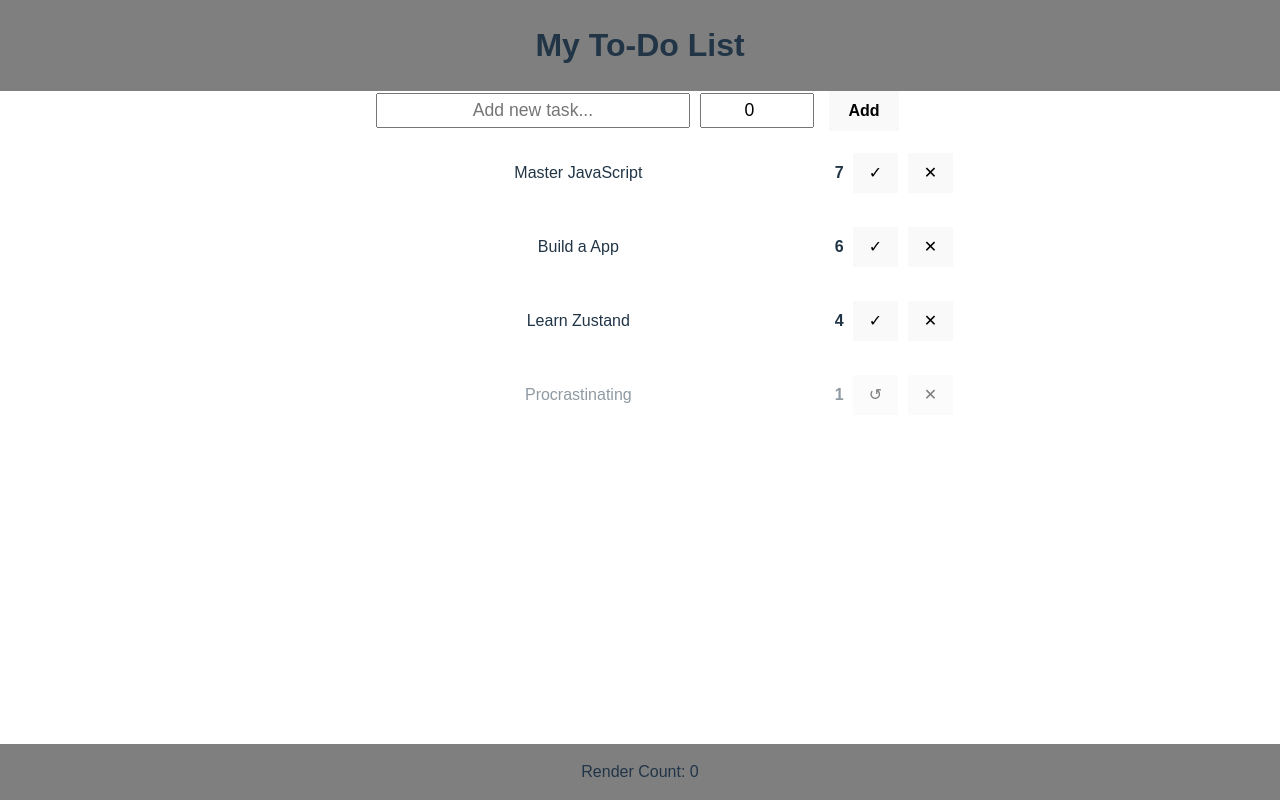
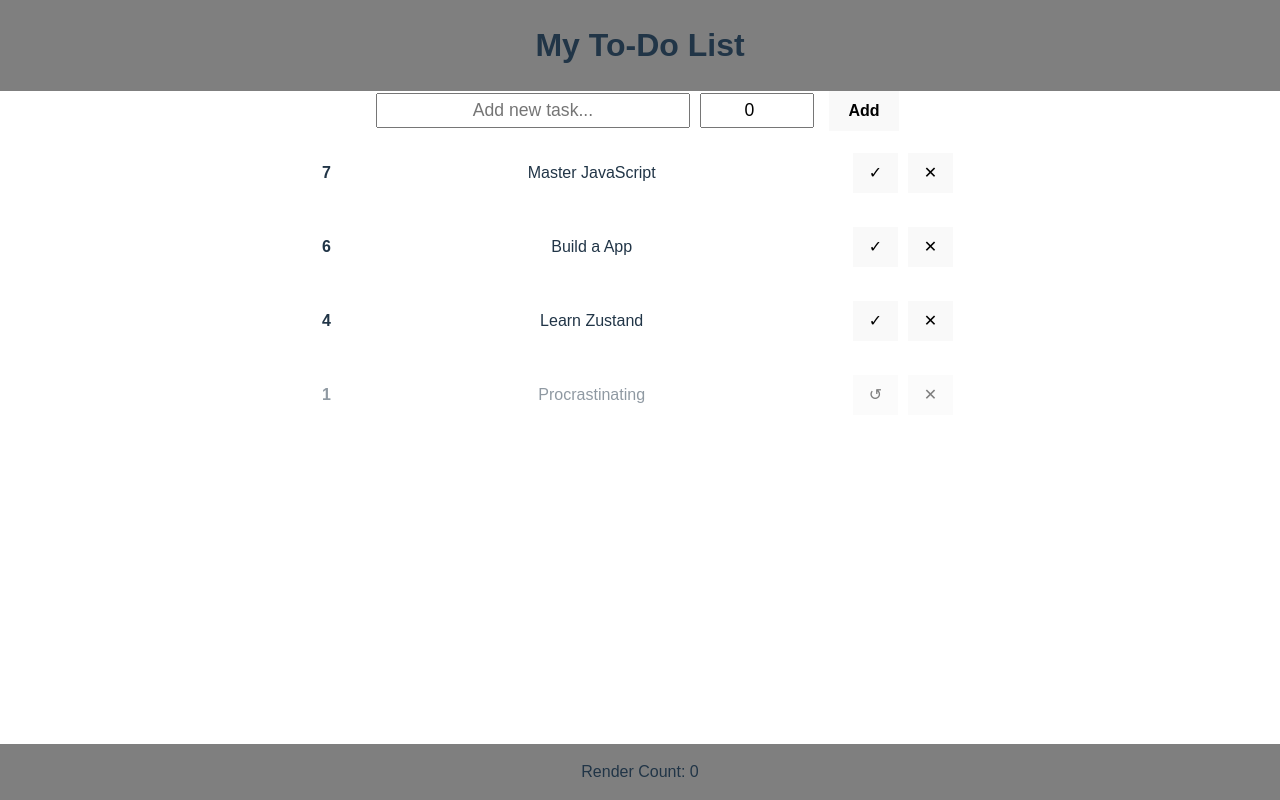
Before and after one commit to ReeveWorks/react-todolist2, a React (Vite) app: page / in a window 1280 px wide. Built offline with nearby package versions, Linux system fonts and the light colour scheme.

Commit message:
v2.9 Style Update

```diff
--- a/src/components/todolist.jsx
+++ b/src/components/todolist.jsx
@@ -75,9 +75,9 @@ function todolist() {
               .sort((a, b) => b.weight - a.weight)
               .map((task) => (
                 <li key={task.id}>
+                  <b>{task.weight}&nbsp;</b>
                   <span>{task.task}</span>
 
-                  <b>{task.weight}&nbsp;</b>
                   <button onClick={() => toggleStatus(task.id)}>✓</button>
                   <button onClick={() => deleteTask(task.id)}>✕</button>
                 </li>
@@ -91,9 +91,9 @@ function todolist() {
               .sort((a, b) => b.weight - a.weight)
               .map((task) => (
                 <li key={task.id}>
+                  <b>{task.weight}&nbsp;</b>
                   <span>{task.task}</span>
 
-                  <b>{task.weight}&nbsp;</b>
                   <button onClick={() => toggleStatus(task.id)}>↺</button>
                   <button onClick={() => deleteTask(task.id)}>✕</button>
                 </li>
```
